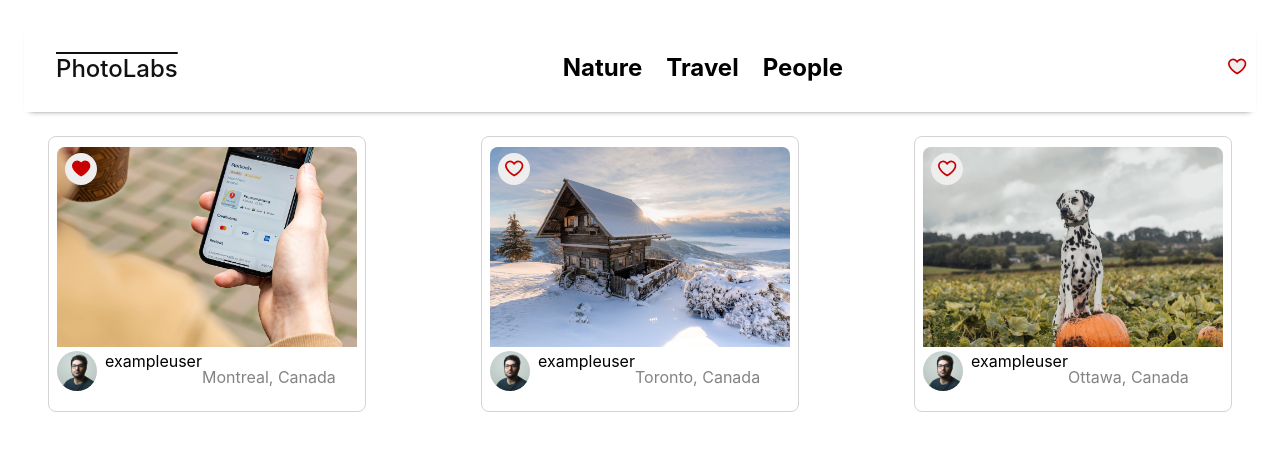
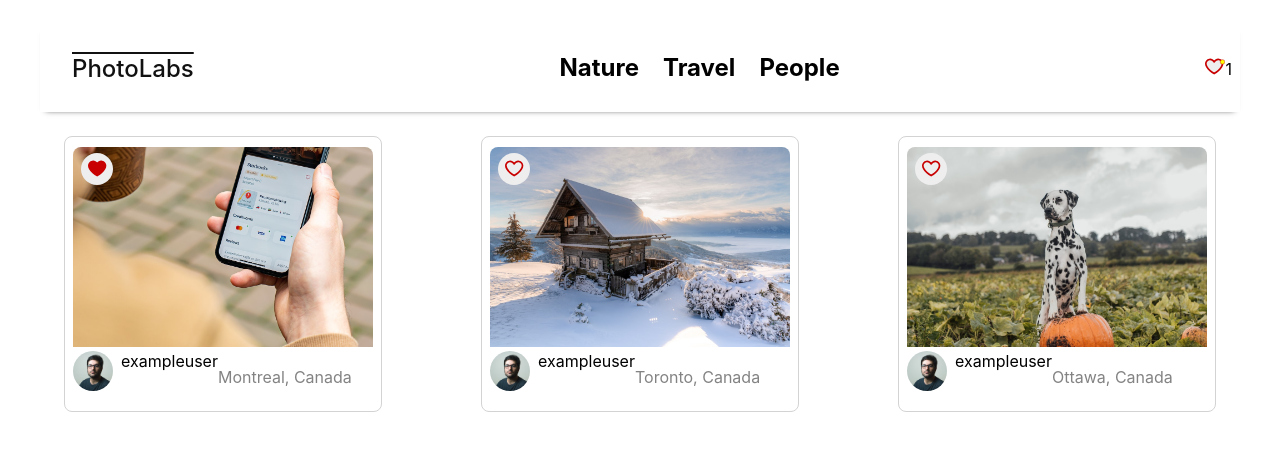
Before and after one commit to LiamGunning07/PhotoLabs, a React (Create React App) app in the folder frontend/: page / in a window 1280 px wide. Both pictures are taken after a click on the element 81 px from the left and 170 px from the top of the page. Shown: the top 450 px of the page. Built offline with nearby package versions, Linux system fonts and the light colour scheme; the HTML template or start-up script is replaced by a standard one.

Commit message:
Added functionality for navbar and put all components into HomeRoute

```diff
--- a/frontend/src/App.jsx
+++ b/frontend/src/App.jsx
@@ -1,20 +1,18 @@
 import React from 'react';
-import PhotoListItem from './components/PhotoListItem';
 import './App.scss';
 import PhotoList from 'components/PhotoList';
-import TopicListItem from 'components/TopicListItem';
-import TopicList from 'components/TopicList';
 import TopNavigationBar from 'components/TopNavigationBar';
-
+import { useState } from 'react'; // Added { useState }
+import HomeRoute from 'routes/HomeRoute';
 
 // Note: Rendering a single component to build components in isolation
 const App = () => {
-//   const photos = [...Array(3)]; // Builds a new array with 3 posts filled with same sampledata
+
+
 
   return (
     <div className="App">
-      <TopNavigationBar />
-      <PhotoList />
+      <HomeRoute />
     </div>
   );
 };
--- a/frontend/src/components/FavBadge.jsx
+++ b/frontend/src/components/FavBadge.jsx
@@ -3,10 +3,11 @@
 
 import '../styles/FavBadge.scss';
 
-const FavBadge = ({ isFavPhotoExist }) => {
+const FavBadge = ({ isFavPhotoExist, likesCount }) => {
   return (
     <div className='fav-badge'>
-      <FavIcon displayAlert={!!isFavPhotoExist}/>
+      <FavIcon displayAlert={!!isFavPhotoExist} />
+      {!!isFavPhotoExist && <span>{likesCount}</span>}
     </div>
   )
 };
--- a/frontend/src/components/FavIcon.jsx
+++ b/frontend/src/components/FavIcon.jsx
@@ -1,6 +1,6 @@
 import React from 'react';
 
-const FavIcon = ({displayAlert,isFavourite}) => {
+const FavIcon = ({displayAlert, isFavourite}) => {
 
   console.log('Favorite status in FavIcon:', isFavourite);
 
--- a/frontend/src/components/PhotoList.jsx
+++ b/frontend/src/components/PhotoList.jsx
@@ -56,11 +56,11 @@
   },
 ];
 
-const PhotoList = (props) => {
+const PhotoList = ({ handleLike, handleUnlike }) => {
   return (
     <ul className="photo-list">
       {sampleDataForPhotoList.map(photo => (
-        <PhotoListItem key={photo.id} photo={photo} />
+        <PhotoListItem key={photo.id} photo={photo} handleLike={handleLike} handleUnlike={handleUnlike} />
       ))}
     </ul>
   );
--- a/frontend/src/components/PhotoListItem.jsx
+++ b/frontend/src/components/PhotoListItem.jsx
@@ -3,11 +3,16 @@
 import "../styles/PhotoListItem.scss";
 import { useState } from "react";
 
-const PhotoListItem = (props) => {
+const PhotoListItem = ({photo, handleLike, handleUnlike}) => {
   const [ isFavourite , setIsFavourite] = useState(false)
 
   const handleFavouriteClick = () => {
     console.log('Fav clicked')
+    if (!isFavourite) {
+      handleLike();
+    } else if (isFavourite) {
+      handleUnlike();
+    }
     setIsFavourite(prevState => !prevState); // Toggle the favorite status
   };
 
@@ -16,11 +21,11 @@
     <div>
       <PhotoFavButton className='photo-list__fav-icon-svg' isFavourite={isFavourite} onClick={handleFavouriteClick} />
     </div>
-    <img src={props.photo.urls.regular} alt="Photo" className="photo-list__image" />
+    <img src={photo.urls.regular} alt="Photo" className="photo-list__image" />
       <div className="photo-list__user-details">
-        <img src={props.photo.user.profile} alt="Profile" className="photo-list__user-profile" />
-        <div className="photo-list__username">{props.photo.user.username}</div>
-        <p className="photo-list__user-location">{`${props.photo.location.city}, ${props.photo.location.country}`}</p>
+        <img src={photo.user.profile} alt="Profile" className="photo-list__user-profile" />
+        <div className="photo-list__username">{photo.user.username}</div>
+        <p className="photo-list__user-location">{`${photo.location.city}, ${photo.location.country}`}</p>
       </div>
   </div>
   )
--- a/frontend/src/components/TopNavigationBar.jsx
+++ b/frontend/src/components/TopNavigationBar.jsx
@@ -4,12 +4,14 @@
 import TopicList from './TopicList';
 import FavBadge from './FavBadge';
 
-const TopNavigationBar = () => {
+const TopNavigationBar = ({isFavPhotoExist, likesCount}) => {
+
+
   return (
     <div className="top-nav-bar">
       <span className="top-nav-bar__logo">PhotoLabs</span>
-      <TopicList />
-      <FavBadge />
+      <TopicList className="topic-list__item span"/>
+      <FavBadge isFavPhotoExist={isFavPhotoExist} likesCount={likesCount}/>
     </div>
   )
 }
--- a/frontend/src/routes/HomeRoute.jsx
+++ b/frontend/src/routes/HomeRoute.jsx
@@ -1,11 +1,28 @@
 import React from 'react';
-
+import { useState } from 'react';
 import '../styles/HomeRoute.scss';
+import TopNavigationBar from 'components/TopNavigationBar';
+import PhotoList from 'components/PhotoList';
 
 const HomeRoute = () => {
+  const [likesCount, setLikesCount] = useState(0);
+  const [isFavPhotoExist, setIsFavPhotoExist] = useState(false);
+
+  const handleLike = () => {
+    setLikesCount(likesCount + 1);
+    setIsFavPhotoExist(true);
+  }
+  const handleUnlike = () => {
+    // Ensure likesCount doesn't go below 0
+    if (likesCount > 0) {
+      setLikesCount(likesCount - 1);
+    }
+  };
+
   return (
     <div className="home-route">
-      {/* Insert React */}
+      <TopNavigationBar likesCount={likesCount} isFavPhotoExist={isFavPhotoExist} />
+      <PhotoList likesCount={likesCount} isFavPhotoExist={isFavPhotoExist} handleLike={handleLike} handleUnlike={handleUnlike}/>
     </div>
   );
 };
```
